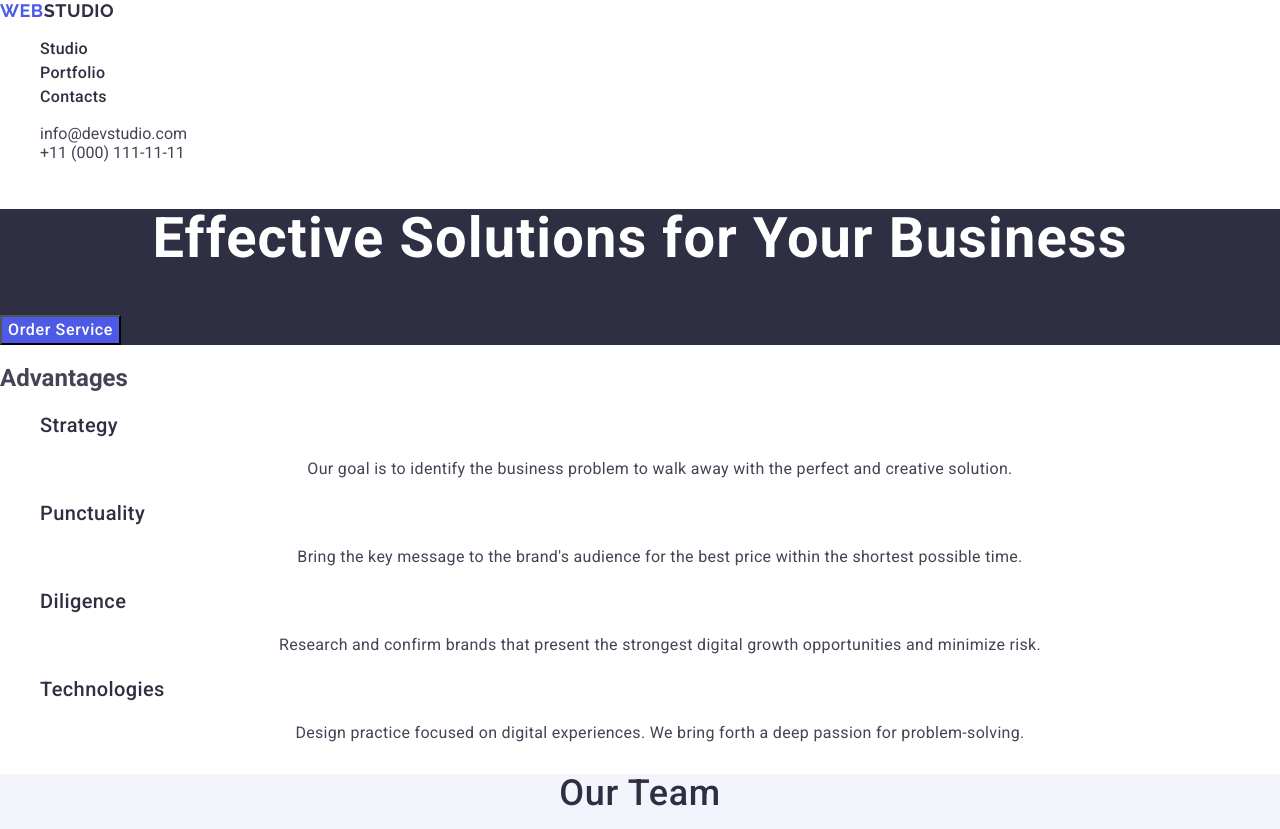
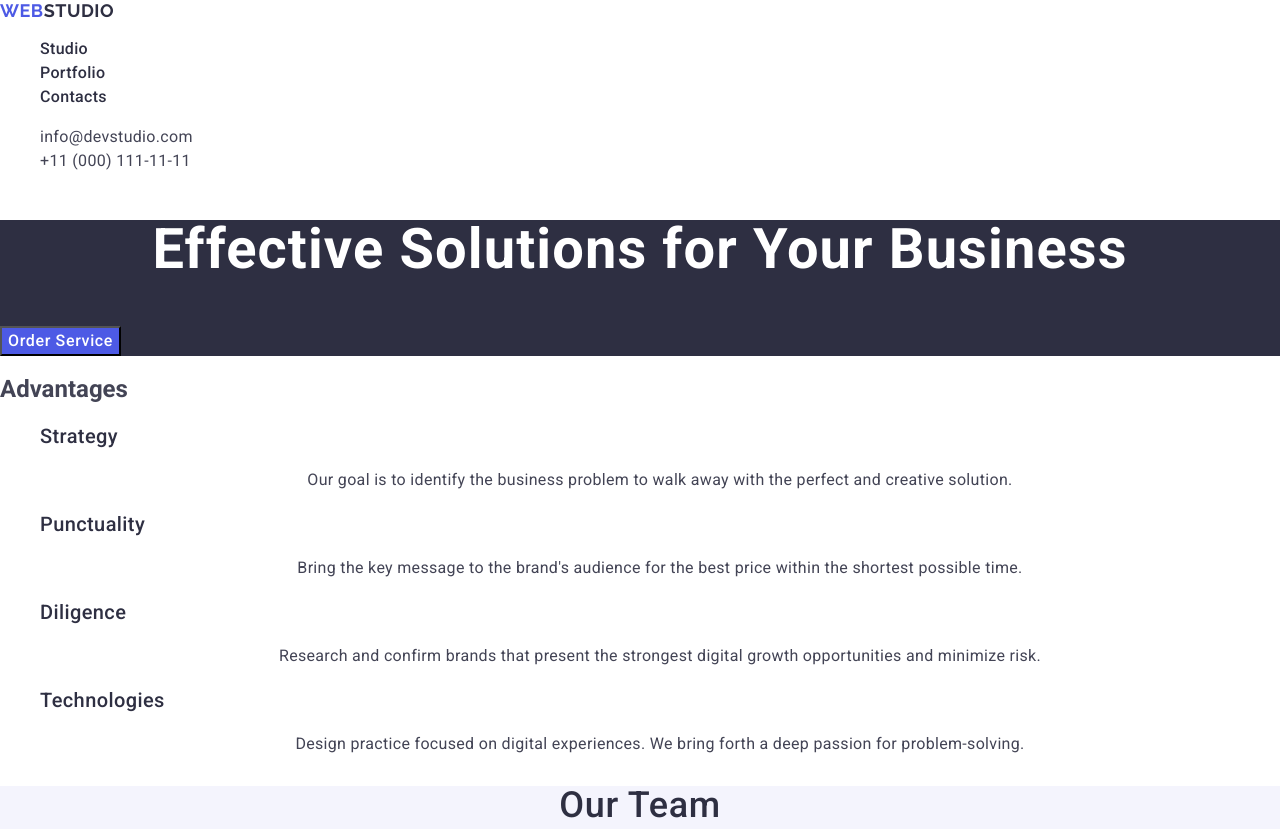
Before and after one commit to ZhyvotivskyiOleksii/goit-markup-hw-02, a plain HTML site: page index.html in a window 1280 px wide. Shown: the top 829 px of the page. Drawn offline with nearby package versions, Linux system fonts and the light colour scheme.

Commit message:
ad index.html

```diff
--- a/css/style.css
+++ b/css/style.css
@@ -30,6 +30,8 @@ ul, ol {
 
 .menu-address{
     color: #434455;
+    line-height: 1.5;
+    letter-spacing: 0.02em;
 }
 
 .menu-address:hover{
```
